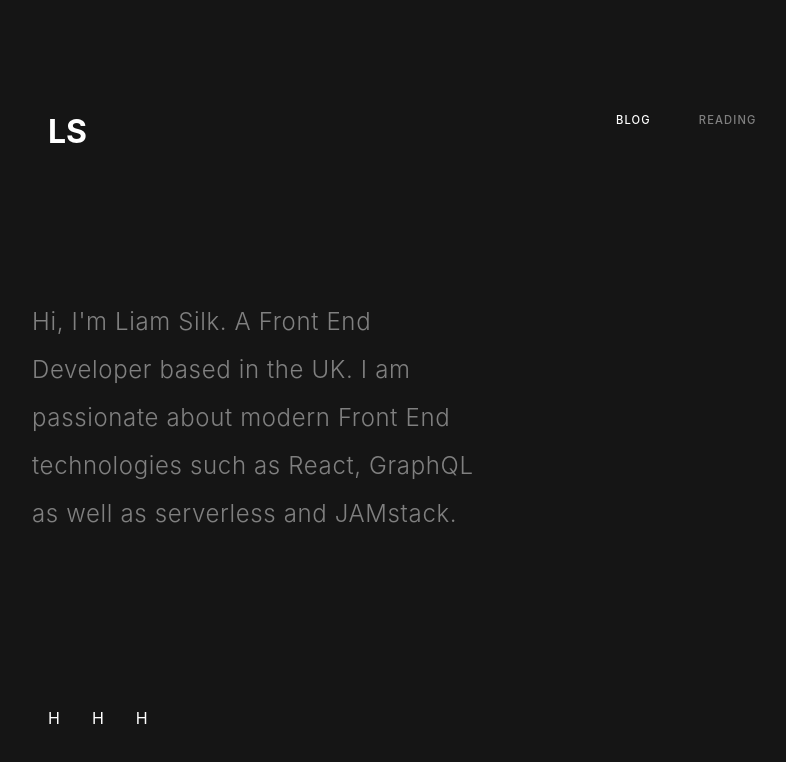
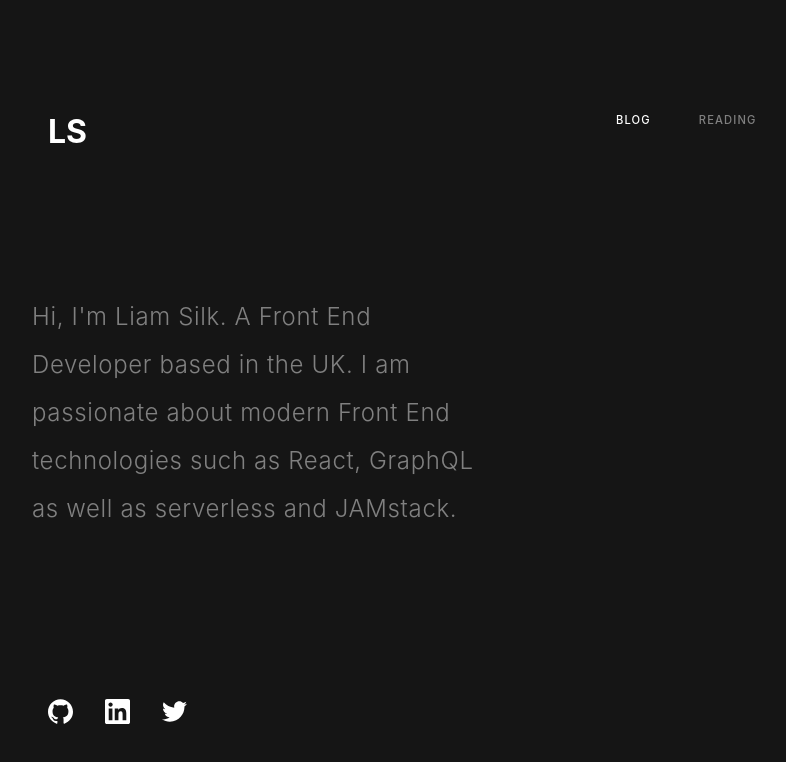
Before and after one commit to liamjosephsilk/Portfolio, a Gatsby site: page /reading in a window 1280 px wide. Shown: the whole page, without its empty margins (32-818 px from the left). Built offline with nearby package versions, Linux system fonts and the light colour scheme; Gatsby itself is replaced by a stand-in of ours.

Commit message:
SVGs for links

```diff
--- a/src/components/header.js
+++ b/src/components/header.js
@@ -18,9 +18,43 @@
         well as serverless and JAMstack.
       </StyledInfo>
       <StyledSocialList>
-        <StyledSocialLink href="https://twitter.com">H</StyledSocialLink>
-        <StyledSocialLink href="https://twitter.com">H</StyledSocialLink>
-        <StyledSocialLink href="https://twitter.com">H</StyledSocialLink>
+        <StyledSocialLink href="https://github.com/liamjosephsilk">
+          <svg
+            style={{ height: "25px", width: "25px" }}
+            role="img"
+            viewBox="0 0 24 24"
+            xmlns="http://www.w3.org/2000/svg"
+            fill="white"
+          >
+            <title>GitHub icon</title>
+            <path d="M12 .297c-6.63 0-12 5.373-12 12 0 5.303 3.438 9.8 8.205 11.385.6.113.82-.258.82-.577 0-.285-.01-1.04-.015-2.04-3.338.724-4.042-1.61-4.042-1.61C4.422 18.07 3.633 17.7 3.633 17.7c-1.087-.744.084-.729.084-.729 1.205.084 1.838 1.236 1.838 1.236 1.07 1.835 2.809 1.305 3.495.998.108-.776.417-1.305.76-1.605-2.665-.3-5.466-1.332-5.466-5.93 0-1.31.465-2.38 1.235-3.22-.135-.303-.54-1.523.105-3.176 0 0 1.005-.322 3.3 1.23.96-.267 1.98-.399 3-.405 1.02.006 2.04.138 3 .405 2.28-1.552 3.285-1.23 3.285-1.23.645 1.653.24 2.873.12 3.176.765.84 1.23 1.91 1.23 3.22 0 4.61-2.805 5.625-5.475 5.92.42.36.81 1.096.81 2.22 0 1.606-.015 2.896-.015 3.286 0 .315.21.69.825.57C20.565 22.092 24 17.592 24 12.297c0-6.627-5.373-12-12-12" />
+            \
+          </svg>
+        </StyledSocialLink>
+        <StyledSocialLink href="https://www.linkedin.com/in/liam-silk-11907b157/">
+          <svg
+            role="img"
+            viewBox="0 0 24 24"
+            xmlns="http://www.w3.org/2000/svg"
+            style={{ height: "25px", width: "25px" }}
+            fill="white"
+          >
+            <title>LinkedIn icon</title>
+            <path d="M20.447 20.452h-3.554v-5.569c0-1.328-.027-3.037-1.852-3.037-1.853 0-2.136 1.445-2.136 2.939v5.667H9.351V9h3.414v1.561h.046c.477-.9 1.637-1.85 3.37-1.85 3.601 0 4.267 2.37 4.267 5.455v6.286zM5.337 7.433c-1.144 0-2.063-.926-2.063-2.065 0-1.138.92-2.063 2.063-2.063 1.14 0 2.064.925 2.064 2.063 0 1.139-.925 2.065-2.064 2.065zm1.782 13.019H3.555V9h3.564v11.452zM22.225 0H1.771C.792 0 0 .774 0 1.729v20.542C0 23.227.792 24 1.771 24h20.451C23.2 24 24 23.227 24 22.271V1.729C24 .774 23.2 0 22.222 0h.003z" />
+          </svg>
+        </StyledSocialLink>
+        <StyledSocialLink href="https://twitter.com/liam_silk">
+          <svg
+            role="img"
+            viewBox="0 0 24 24"
+            xmlns="http://www.w3.org/2000/svg"
+            style={{ height: "25px", width: "25px" }}
+            fill="white"
+          >
+            <title>Twitter icon</title>
+            <path d="M23.954 4.569c-.885.389-1.83.654-2.825.775 1.014-.611 1.794-1.574 2.163-2.723-.951.555-2.005.959-3.127 1.184-.896-.959-2.173-1.559-3.591-1.559-2.717 0-4.92 2.203-4.92 4.917 0 .39.045.765.127 1.124C7.691 8.094 4.066 6.13 1.64 3.161c-.427.722-.666 1.561-.666 2.475 0 1.71.87 3.213 2.188 4.096-.807-.026-1.566-.248-2.228-.616v.061c0 2.385 1.693 4.374 3.946 4.827-.413.111-.849.171-1.296.171-.314 0-.615-.03-.916-.086.631 1.953 2.445 3.377 4.604 3.417-1.68 1.319-3.809 2.105-6.102 2.105-.39 0-.779-.023-1.17-.067 2.189 1.394 4.768 2.209 7.557 2.209 9.054 0 13.999-7.496 13.999-13.986 0-.209 0-.42-.015-.63.961-.689 1.8-1.56 2.46-2.548l-.047-.02z" />
+          </svg>
+        </StyledSocialLink>
       </StyledSocialList>
     </StyledHeader>
   )
```
Also changed, not shown: src/templates/PostPage.js (+22 -1 lines), src/images/gatsby-astronaut.png (deleted), src/images/gatsby-icon.png (deleted).
